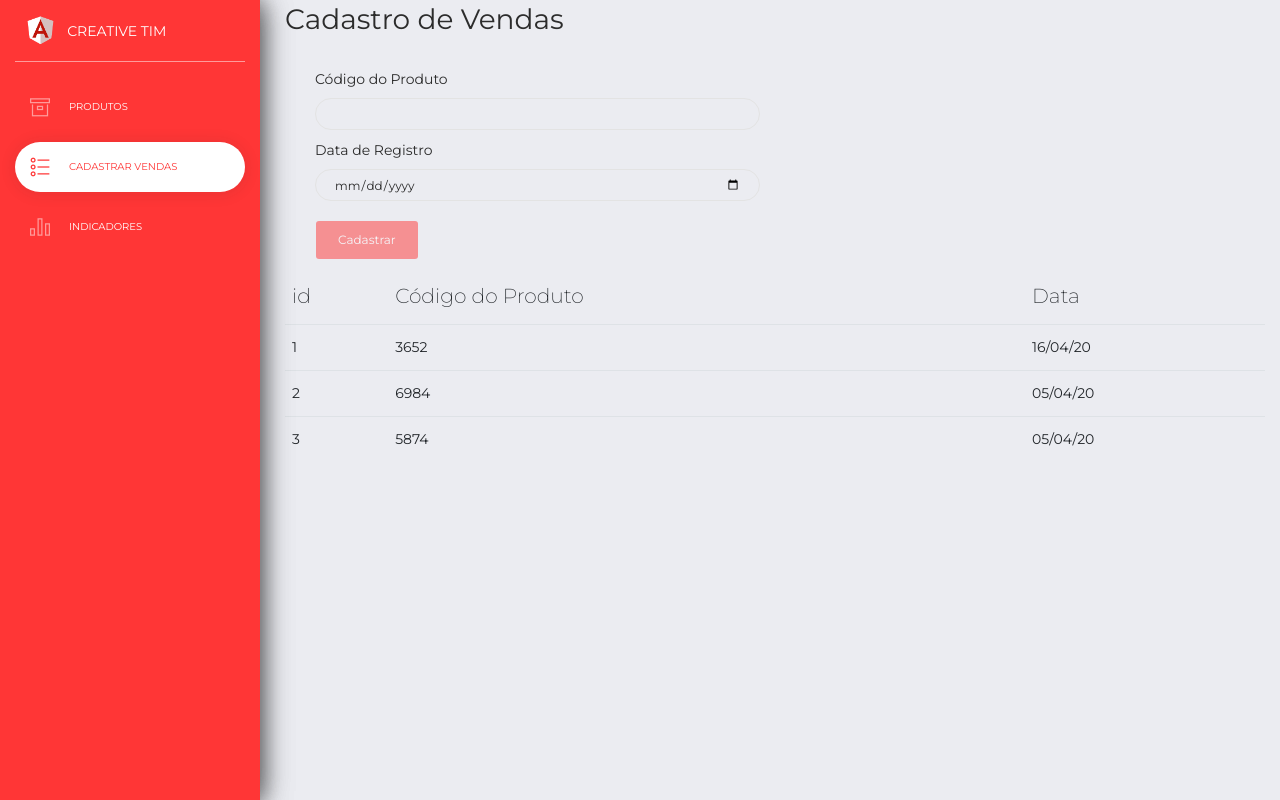
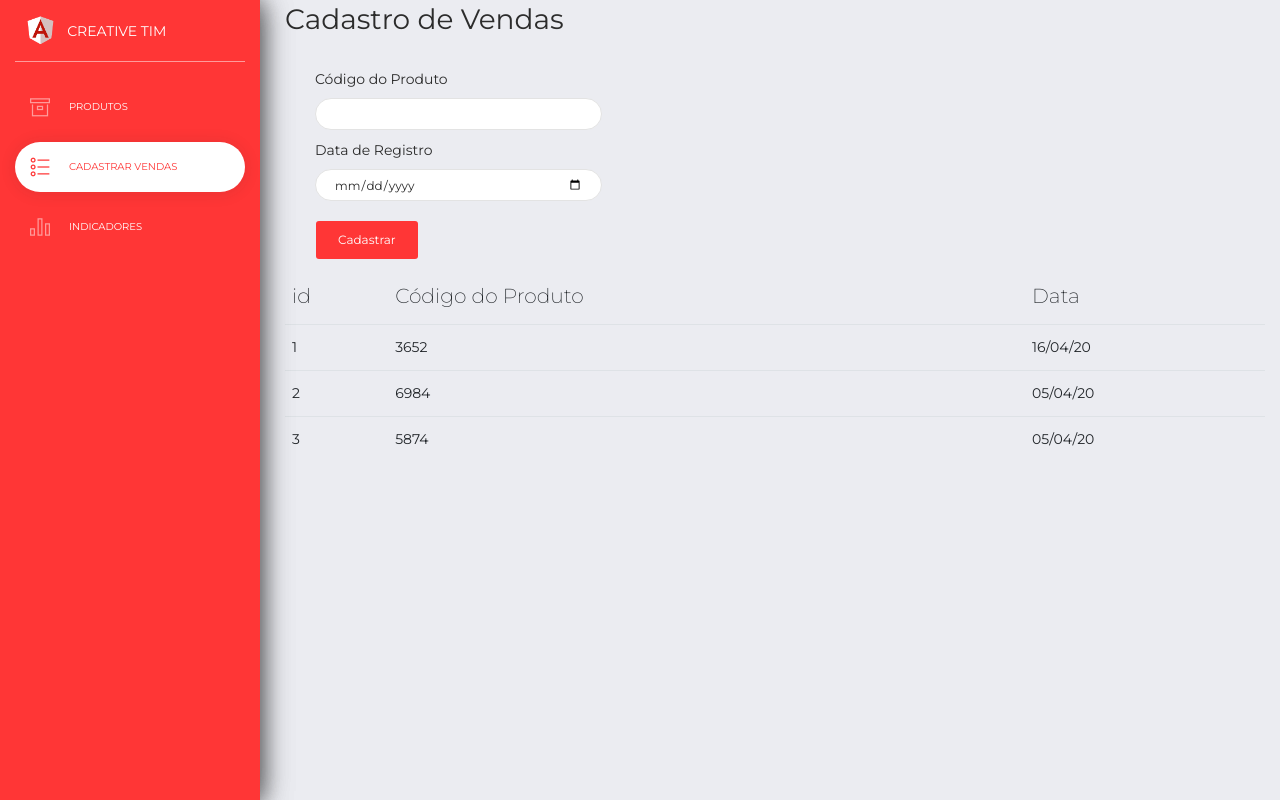
Before and after one commit to EstevamBruno/indicators, an Angular app: page /cadastrar-vendas in a window 1280 px wide. Built offline with nearby package versions, Linux system fonts and the light colour scheme; data requests are answered from the project's data file.

Commit message:
Adicionando validacao ao formulario de cadastro de vendas

```diff
--- a/src/app/feature-module/sales/sales-form/sales-form.component.html
+++ b/src/app/feature-module/sales/sales-form/sales-form.component.html
@@ -3,18 +3,20 @@
   <form [formGroup]="saleForm" (ngSubmit)="submit()">
     <div class="row">
       <div class="col">
-        <div class="col-sm-6 col-lg-6">
+        <div class="col-sm-12 col-lg-4">
           <div class="form-group">
             <label for="code">Código do Produto</label>
             <input id="code" type="text" class="form-control" formControlName="productCode">
+            <small *ngIf="validateField && saleForm.get('productCode').invalid">Código do Produto obrigatório!</small>
           </div>
         </div>
-        <div class="col-sm-6 col-lg-6">
+        <div class="col-sm-12 col-lg-4">
           <div class="form-group">
             <label for="registerDate">Data de Registro</label>
             <input id="registerDate" type="date" class="form-control" formControlName="date">
+            <small *ngIf="validateField && saleForm.get('date').invalid">Data de Regostro obrigatória!</small>
           </div>
-          <button type="submit" class="btn bg-danger" [disabled]="saleForm.invalid">Cadastrar</button>
+          <button type="submit" class="btn bg-danger">Cadastrar</button>
         </div>
       </div>
     </div>
--- a/src/app/feature-module/sales/sales-form/sales-form.component.scss
+++ b/src/app/feature-module/sales/sales-form/sales-form.component.scss
@@ -0,0 +1,7 @@
+form input {
+  background: white;
+}
+
+small {
+  color: red;
+}
--- a/src/app/feature-module/sales/sales-form/sales-form.component.ts
+++ b/src/app/feature-module/sales/sales-form/sales-form.component.ts
@@ -9,6 +9,7 @@ import {FormBuilder, FormGroup, Validators} from '@angular/forms';
 export class SalesFormComponent implements OnInit {
   @Output() saleEventEmitter = new EventEmitter();
   saleForm: FormGroup;
+  validateField: boolean;
 
   constructor(private formBuilder: FormBuilder) { }
 
@@ -25,6 +26,11 @@ export class SalesFormComponent implements OnInit {
   }
 
   private submit() {
+    this.validateField = true;
+    if (this.validateField && this.saleForm.invalid) {
+      return;
+    }
+    this.validateField = false;
     const sale = this.saleForm.getRawValue();
     this.saleEventEmitter.emit(sale);
     this.saleForm.reset();
```
